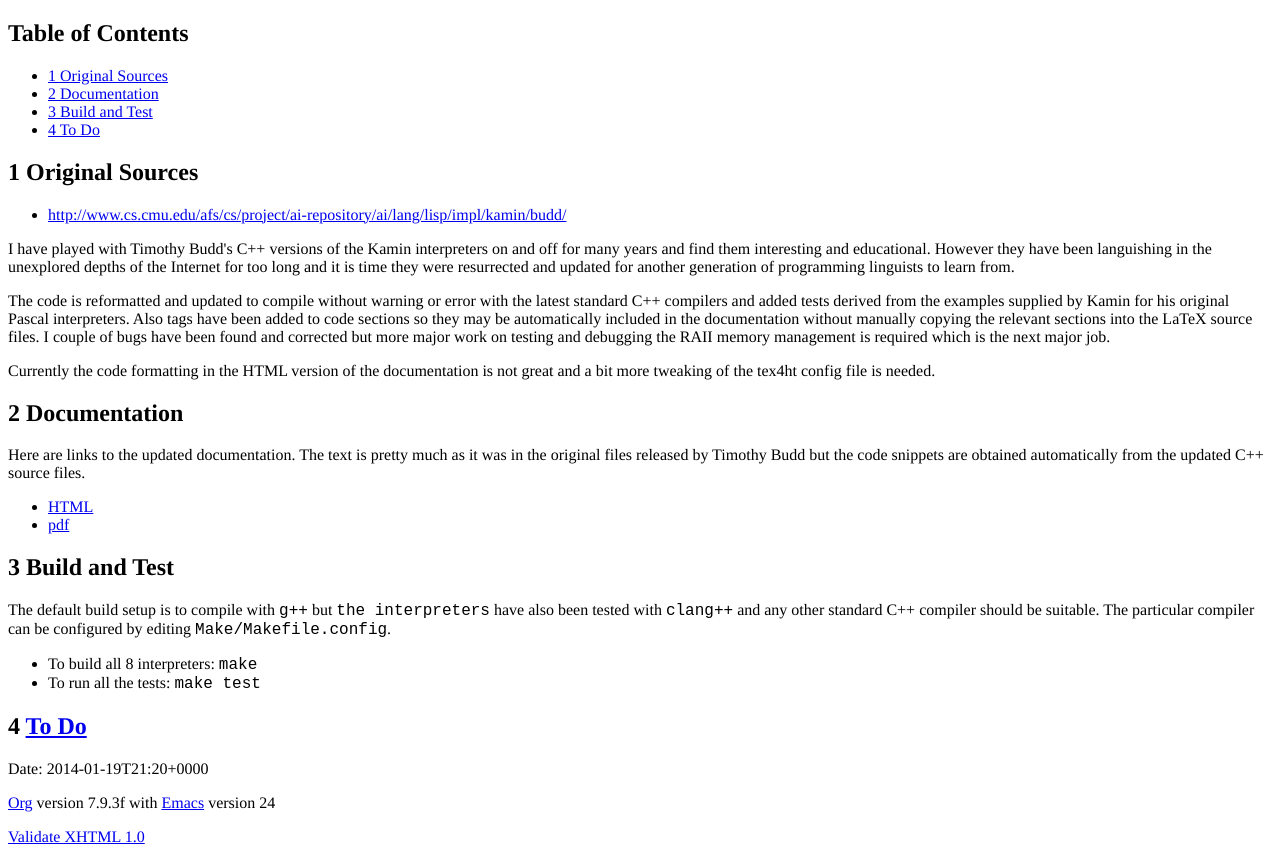
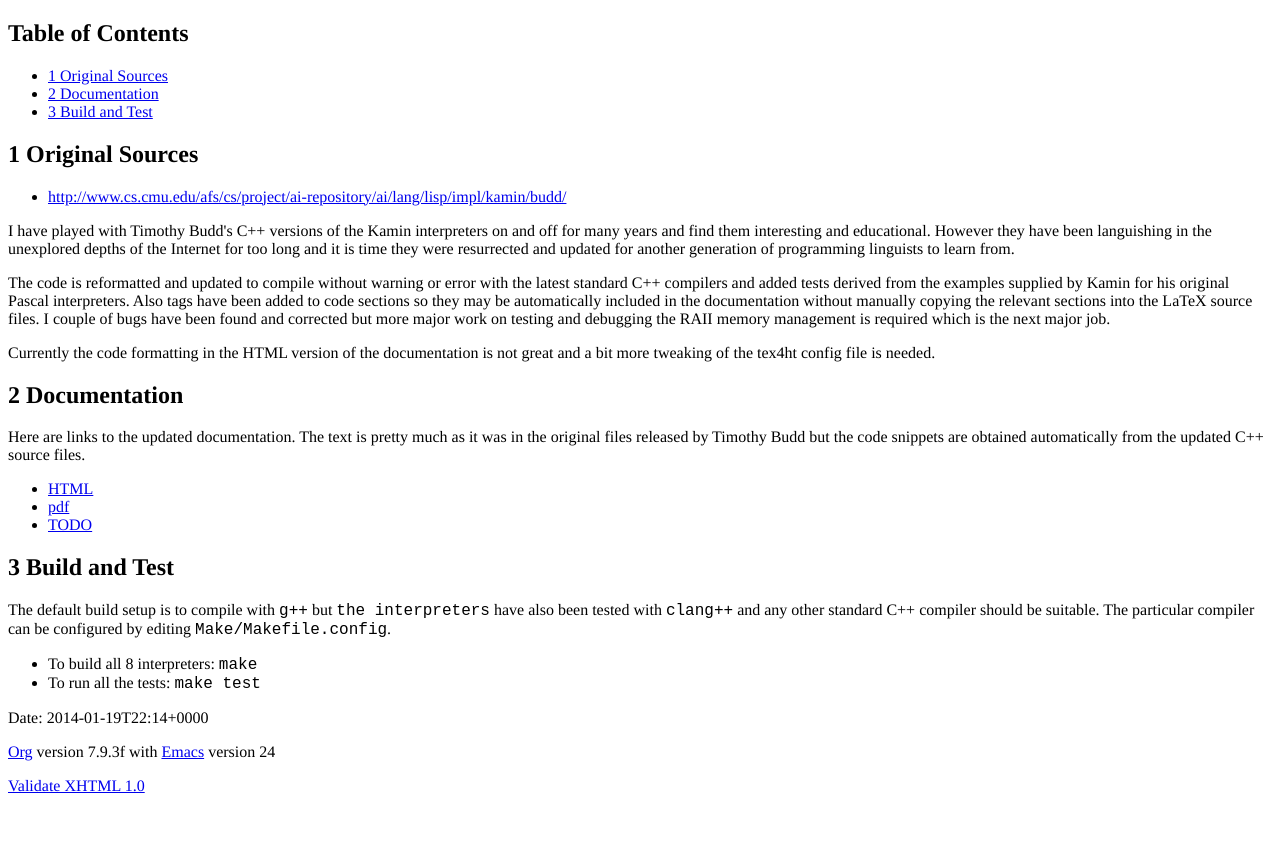
Before and after one commit to Henry/BuddKaminInterpreters, a plain HTML site: page index.html in a window 1280 px wide. Shown: the part 60-914 px from the top of the page. After the commit the page ends 863 px from the top, so only its background shows below. Drawn offline with Linux system fonts and the light colour scheme.

Commit message:
Added link to TODO.html

```diff
--- a/index.html
+++ b/index.html
@@ -7,7 +7,7 @@
 <meta http-equiv="Content-Type" content="text/html;charset=iso-8859-1"/>
 <meta name="title" content="<b>Timothy Budd's Kamin Interpreters in C++</b>"/>
 <meta name="generator" content="Org-mode"/>
-<meta name="generated" content="2014-01-19T21:20+0000"/>
+<meta name="generated" content="2014-01-19T22:14+0000"/>
 <meta name="author" content="nil"/>
 <meta name="description" content=""/>
 <meta name="keywords" content=""/>
@@ -125,7 +125,6 @@ for the JavaScript code in this tag.
 <li><a href="#sec-1">1 Original Sources</a></li>
 <li><a href="#sec-2">2 Documentation</a></li>
 <li><a href="#sec-3">3 Build and Test</a></li>
-<li><a href="#sec-4">4 To Do</a></li>
 </ul>
 </div>
 </div>
@@ -175,8 +174,9 @@ for the JavaScript code in this tag.
 </li>
 <li><a href="Doc/BuddKaminInterpreters.pdf">pdf</a>
 </li>
+<li><a href="Doc/TODO.html">TODO</a>
+</li>
 </ul>
-
 
 </div>
 
@@ -198,19 +198,11 @@ for the JavaScript code in this tag.
 </ul>
 
 </div>
-
-</div>
-
-<div id="outline-container-4" class="outline-2">
-<h2 id="sec-4"><span class="section-number-2">4</span> <a href="TODO.html">To Do</a></h2>
-<div class="outline-text-2" id="text-4">
-
-</div>
 </div>
 </div>
 
 <div id="postamble">
-<p class="date">Date: 2014-01-19T21:20+0000</p>
+<p class="date">Date: 2014-01-19T22:14+0000</p>
 <p class="creator"><a href="http://orgmode.org">Org</a> version 7.9.3f with <a href="http://www.gnu.org/software/emacs/">Emacs</a> version 24</p>
 <a href="http://validator.w3.org/check?uri=referer">Validate XHTML 1.0</a>
 
```
Also changed, not shown: 2 other files.
